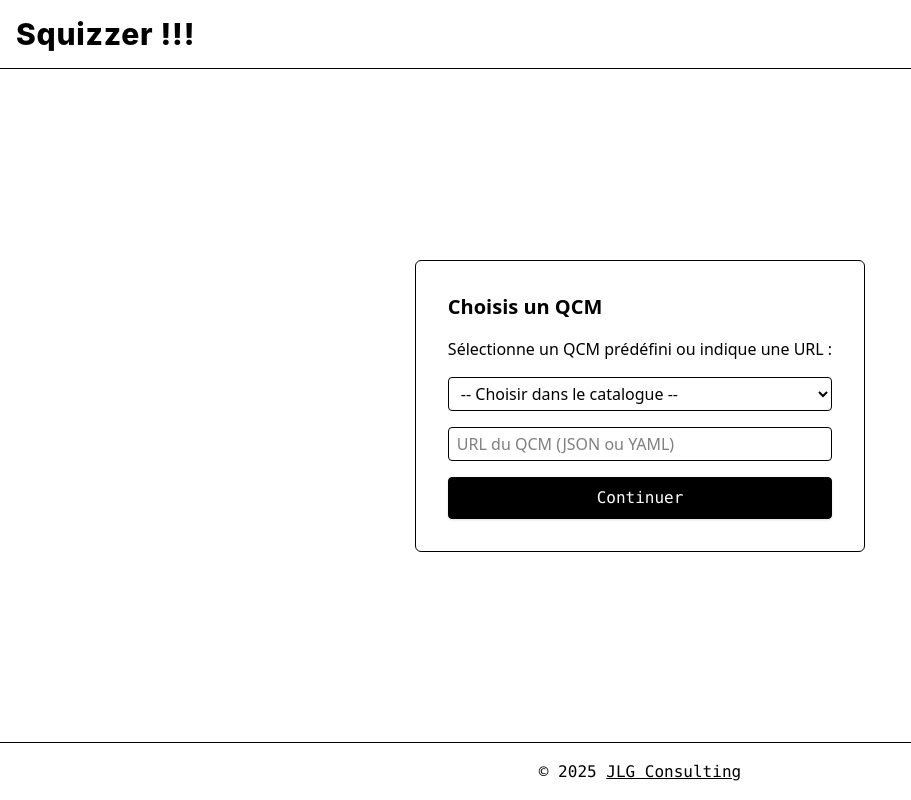
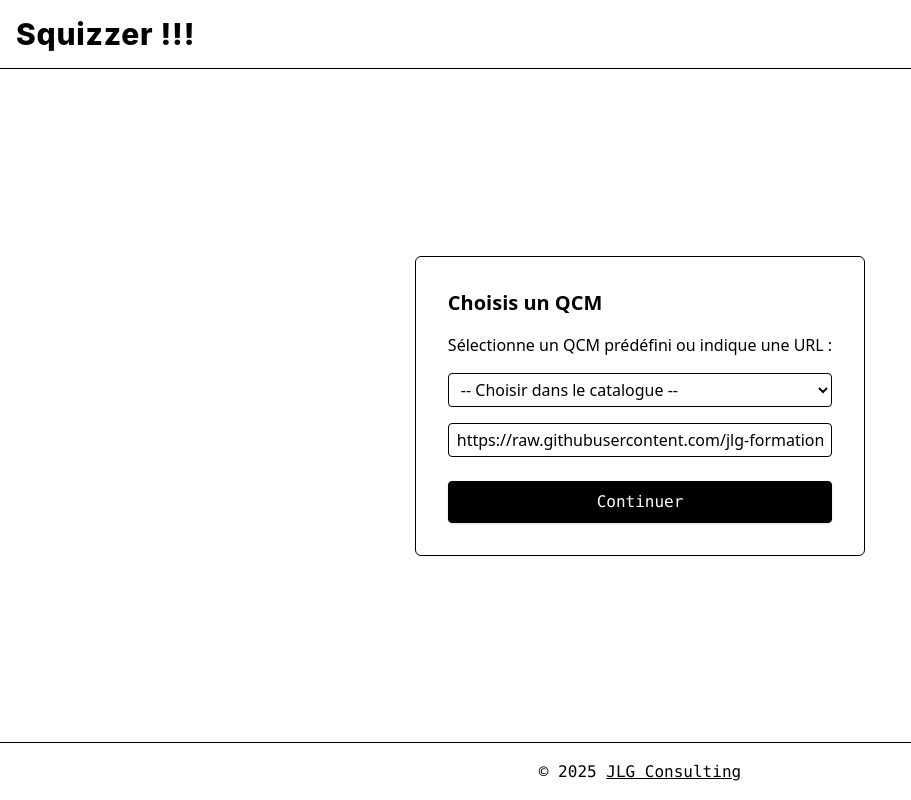
Before and after one commit to jlg-formation/squizzer, a React (Vite) app: page /squizzer/load-qcm in a window 1280 px wide. Shown: the whole page, without its empty margins (0-911 px from the left). Built offline with nearby package versions, Linux system fonts and the light colour scheme.

Commit message:
feat: update input type and placeholder for custom QCM URL in LoadQcmPage

```diff
--- a/src/pages/LoadQcmPage.tsx
+++ b/src/pages/LoadQcmPage.tsx
@@ -35,12 +35,12 @@ const LoadQcmPage: React.FC = () => {
           ))}
         </select>
         <input
-          type="text"
-          placeholder="URL du QCM (JSON ou YAML)"
-          className="mb-4 block w-full rounded border border-black px-2 py-1"
-          value={customUrl}
-          onChange={(e) => setCustomUrl(e.target.value)}
+          type="url"
+          placeholder="URL du QCM (YAML)"
+          defaultValue="https://raw.githubusercontent.com/jlg-formation/squizzer/refs/heads/master/public/linux.yaml"
+          className="block w-full rounded border border-black px-2 py-1"
         />
+        <div className="my-6" />
         <Link to="/config" className="block w-full">
           <ButtonPrimary className="w-full">Continuer</ButtonPrimary>
         </Link>
```
